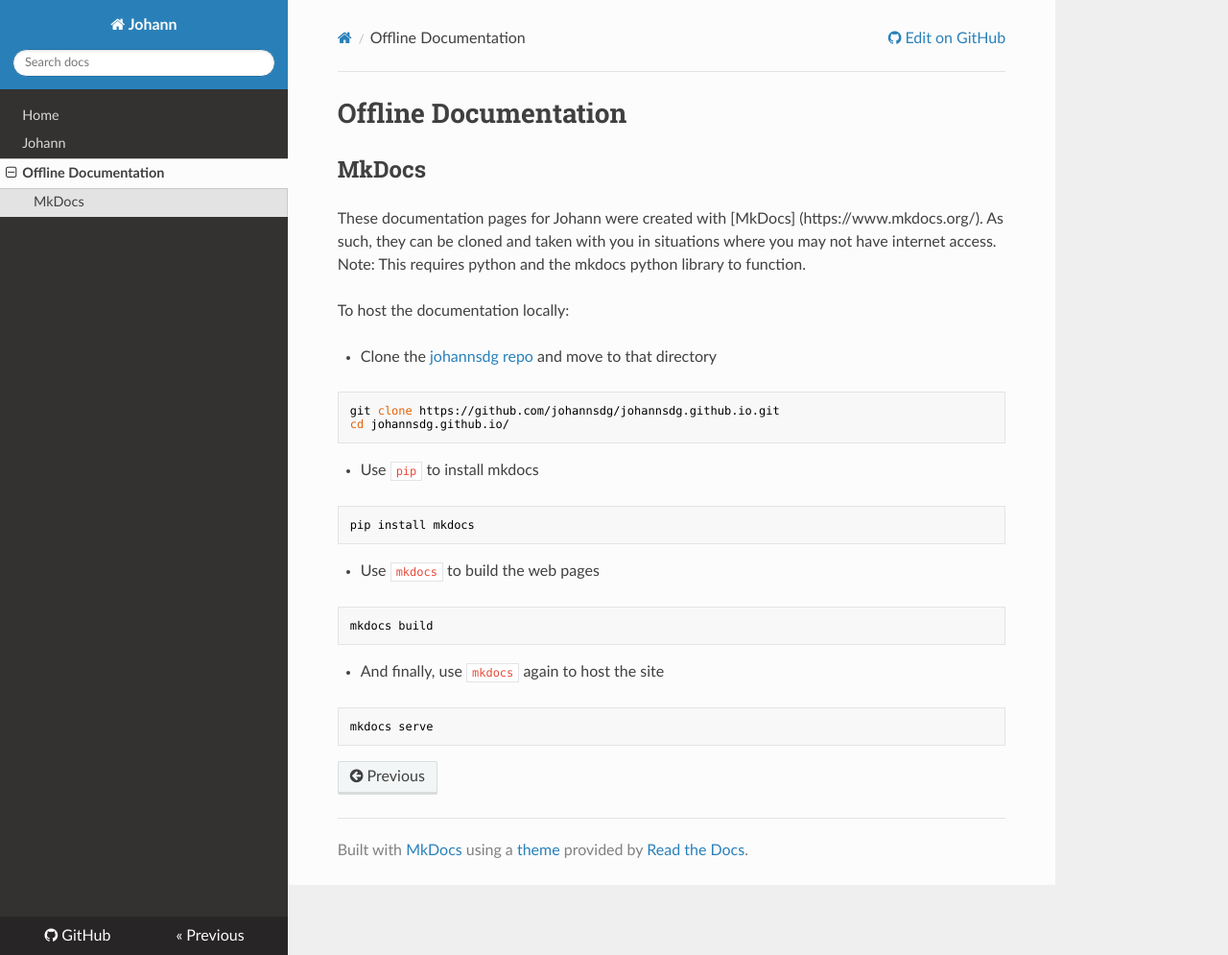
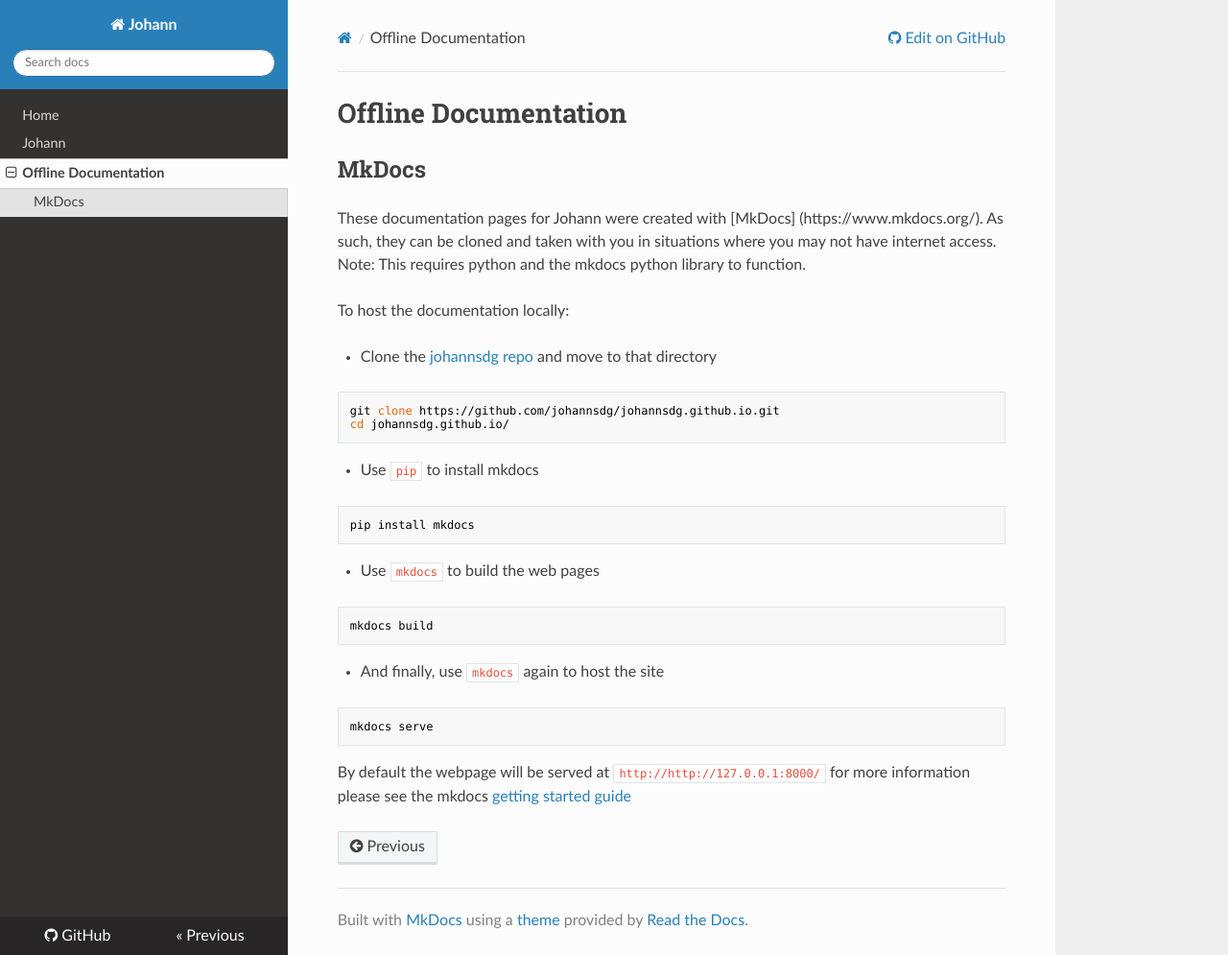
Before and after one commit to johannsdg/johannsdg.github.io, an MkDocs documentation site: the page built from docs/offline_docs.md, in a window 1280 px wide and 995 px high. Shown: the whole window at 96% size. Built offline with MkDocs 1.6.1, drawn with Linux system fonts in a browser that asks for light colours; nearby versions of some CDN libraries.

Commit message:
Update offline_docs.md

````diff
--- a/docs/offline_docs.md
+++ b/docs/offline_docs.md
@@ -27,3 +27,5 @@
 ``` sh
 mkdocs serve
 ```
+By default the webpage will be served at `http://http://127.0.0.1:8000/` for more information please see the mkdocs
+[getting started guide](https://docs.readthedocs.io/en/stable/intro/getting-started-with-mkdocs.html)
````
